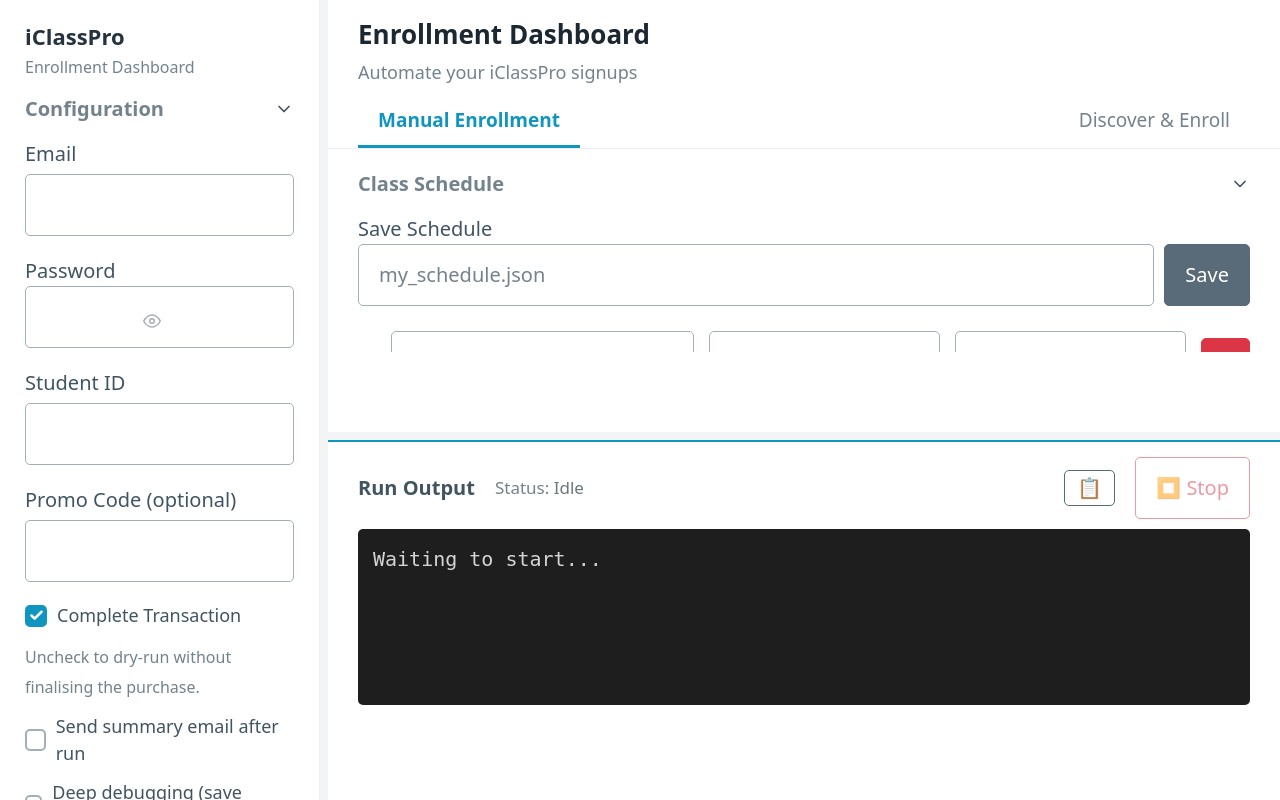
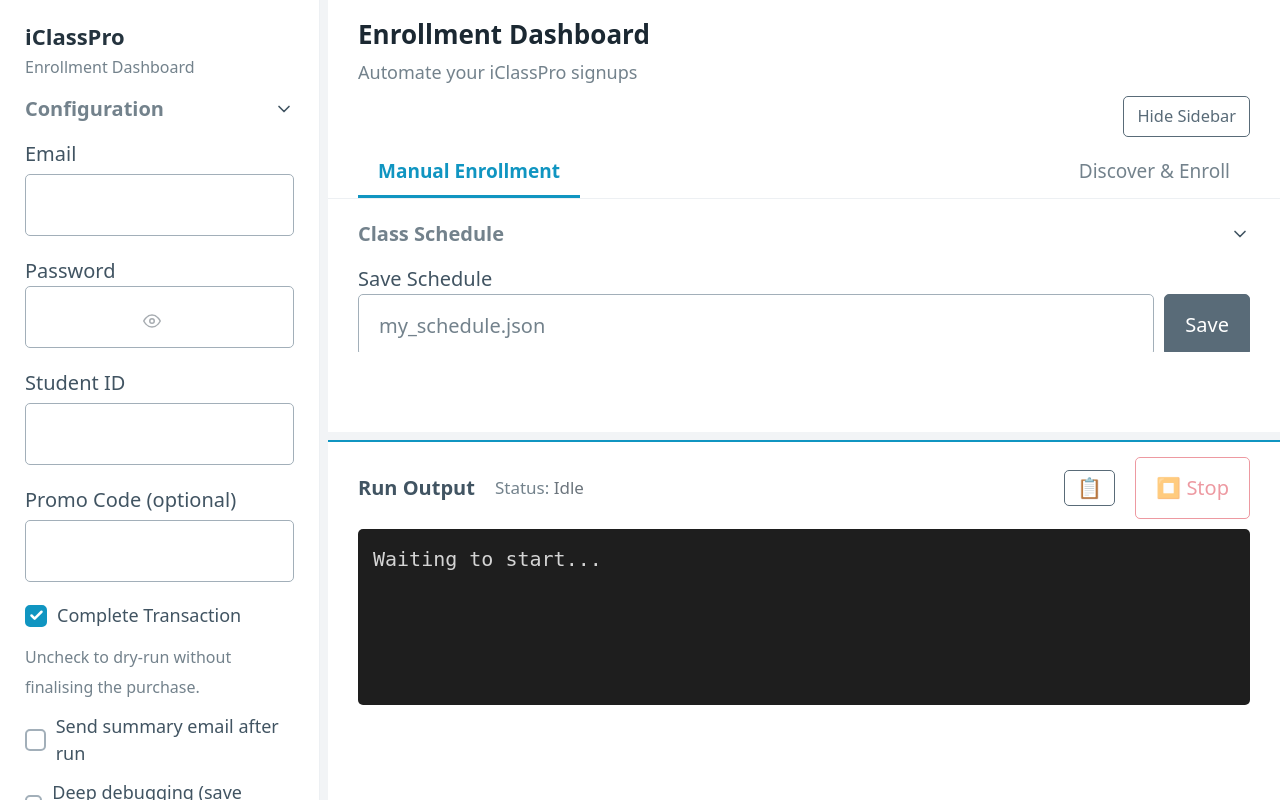
Before and after one commit to johnmarcovici/iclasspro-driver, a FastAPI app: page / in a window 1280 px wide. Run offline with FastAPI, Linux system fonts and the light colour scheme.

Commit message:
feat: add collapsible configuration sidebar control
Co-authored-by: Cursor <cursoragent@cursor.com>

```diff
--- a/templates/index.html
+++ b/templates/index.html
@@ -31,6 +31,12 @@
             padding: 1rem 1.25rem;
             overflow-y: auto;
             background: var(--card-background-color, #fff);
+        }
+        .app-shell.sidebar-collapsed .sidebar {
+            display: none;
+        }
+        .app-shell.sidebar-collapsed #sidebar-splitter {
+            display: none;
         }
 
         .splitter {
@@ -83,6 +89,19 @@
         .tab-nav {
             display: flex;
             gap: 0;
+        }
+        .layout-controls {
+            display: flex;
+            justify-content: flex-end;
+            align-items: center;
+            margin-bottom: 0.5rem;
+            gap: 0.5rem;
+        }
+        .layout-controls button {
+            width: auto;
+            margin: 0;
+            padding: 0.35rem 0.65rem;
+            font-size: 0.82rem;
         }
         .tab-btn {
             background: none;
@@ -347,6 +366,15 @@
             <header class="page-header">
                 <h1>Enrollment Dashboard</h1>
                 <p class="subtitle">Automate your iClassPro signups</p>
+                <div class="layout-controls">
+                    <button
+                        id="toggle-sidebar-button"
+                        class="secondary outline"
+                        type="button"
+                        onclick="toggleSidebar()"
+                        aria-expanded="true"
+                    >Hide Sidebar</button>
+                </div>
                 <nav class="tab-nav">
                     <button id="tab-btn-manual" class="tab-btn active" onclick="switchTab('manual', this)">Manual Enrollment</button>
                     <button id="tab-btn-discover" class="tab-btn" onclick="switchTab('discover', this)">Discover &amp; Enroll</button>
@@ -522,7 +550,8 @@
         let configSaveDebounceTimer = null;
         const uiStorageKeys = {
             sidebarWidth: 'iclasspro.sidebarWidth',
-            runPanelHeight: 'iclasspro.runPanelHeight'
+            runPanelHeight: 'iclasspro.runPanelHeight',
+            sidebarCollapsed: 'iclasspro.sidebarCollapsed'
         };
 
         function isWorkflowRunning() {
@@ -536,6 +565,9 @@
         // ----- Init -----
         window.onload = function() {
             initResizableLayout();
+            applySidebarCollapsedState(
+                localStorage.getItem(uiStorageKeys.sidebarCollapsed) === '1'
+            );
             renderSidebarSchedulesList();
             setupConfigAutosave();
 
@@ -621,6 +653,22 @@
                     document.body.style.cursor = '';
                 }
             });
+        }
+
+        function applySidebarCollapsedState(collapsed) {
+            const appShell = document.querySelector('.app-shell');
+            const toggleBtn = document.getElementById('toggle-sidebar-button');
+            if (!appShell || !toggleBtn) return;
+            appShell.classList.toggle('sidebar-collapsed', !!collapsed);
+            toggleBtn.innerText = collapsed ? 'Show Sidebar' : 'Hide Sidebar';
+            toggleBtn.setAttribute('aria-expanded', collapsed ? 'false' : 'true');
+            localStorage.setItem(uiStorageKeys.sidebarCollapsed, collapsed ? '1' : '0');
+        }
+
+        function toggleSidebar() {
+            const appShell = document.querySelector('.app-shell');
+            const collapsed = appShell && appShell.classList.contains('sidebar-collapsed');
+            applySidebarCollapsedState(!collapsed);
         }
 
         function togglePassword() {
```
